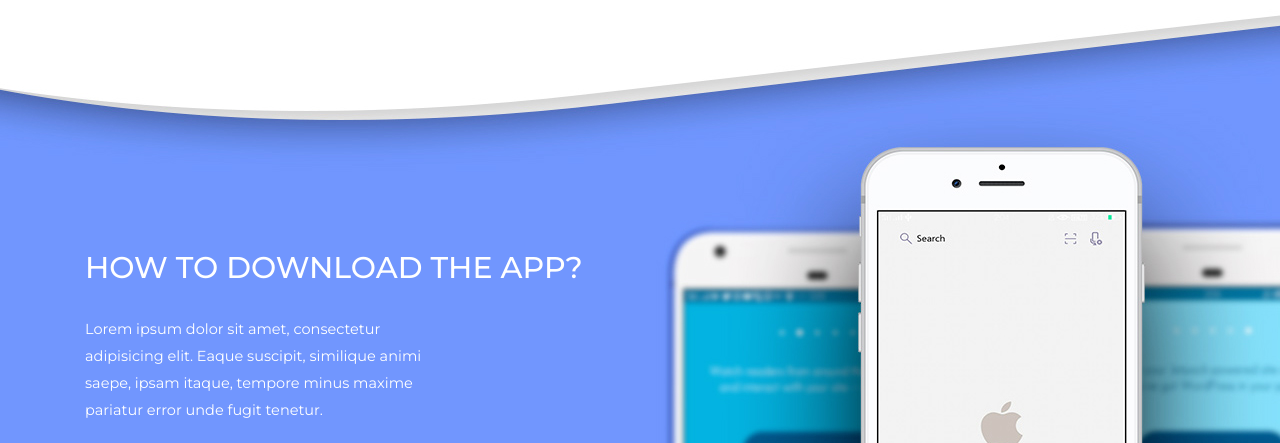
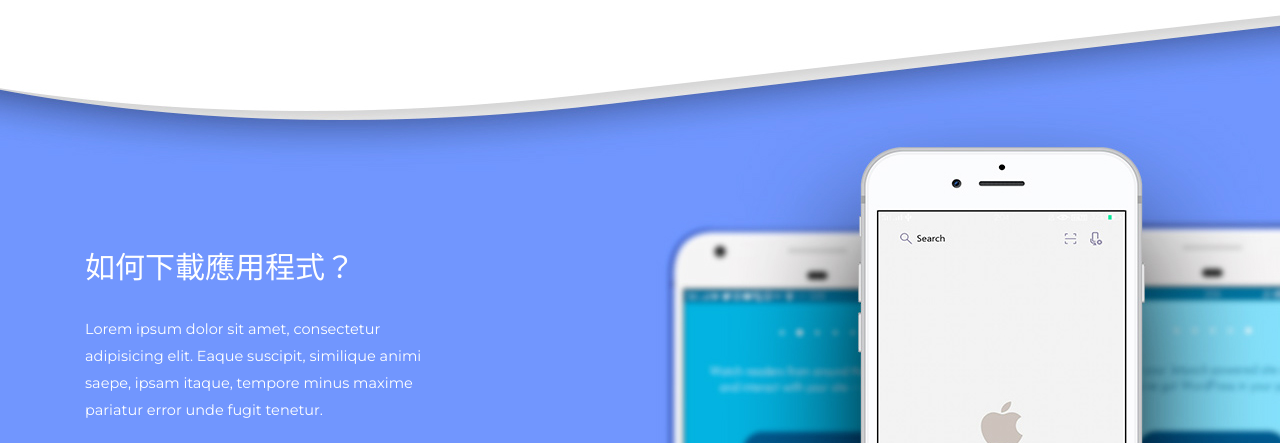
Before and after one commit to rfidapp/rfidapp.github.io, a plain HTML site: page index.html in a window 1280 px wide. Shown: the part 4640-5083 px from the top of the page. Drawn offline with Linux system fonts and the light colour scheme.

Commit message:
Initial commit

```diff
--- a/index.html
+++ b/index.html
@@ -247,7 +247,7 @@
 			<div class="container fh5co-bottom-inner">
 				<div class="row">
 					<div class="col-sm-6">
-						<h1>How to download the app?</h1>
+						<h1>如何下載應用程式？</h1>
 						<p>Lorem ipsum dolor sit amet, consectetur adipisicing elit. Eaque suscipit, similique animi saepe, ipsam itaque, tempore minus maxime pariatur error unde fugit tenetur.</p>
 						<a class="wow fadeIn animated" data-wow-delay="0.25s" href="#"><img class="app-store-btn" src="img/app-store-icon.png" alt="App Store Icon"></a>
 						<a class="wow fadeIn animated" data-wow-delay="0.67s" href="#"><img class="google-play-btn" src="img/google-play-icon.png" alt="Google Play Icon"></a>
```
